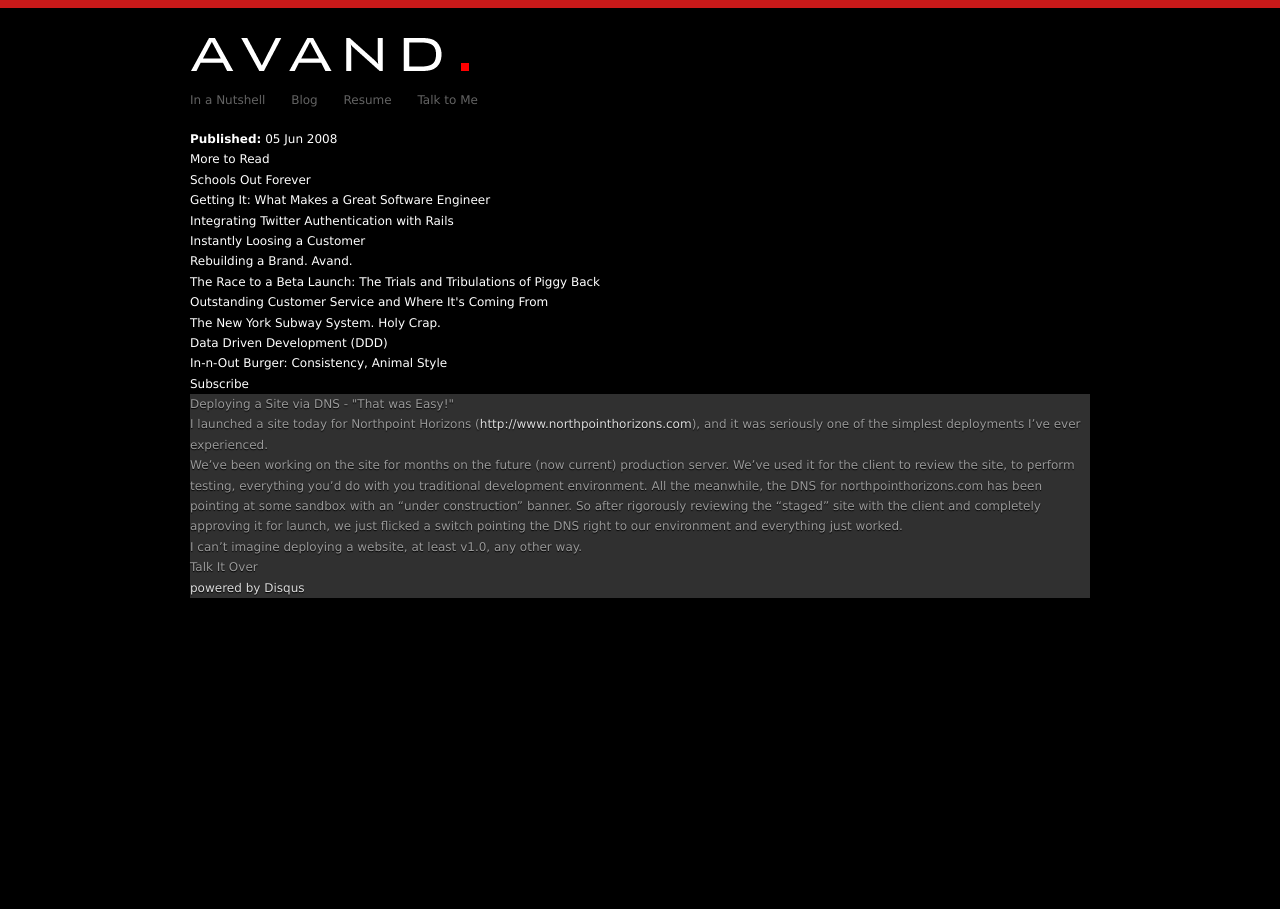
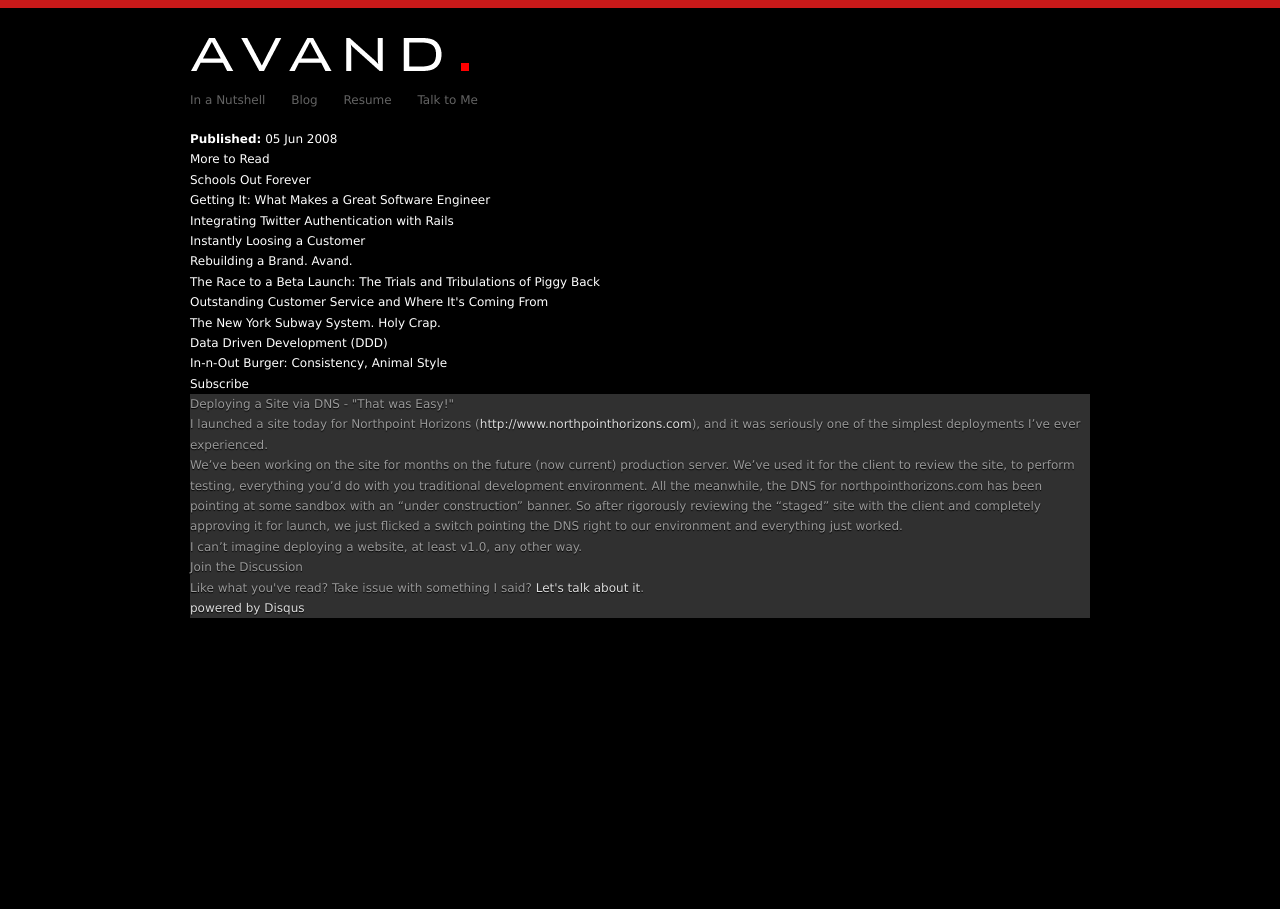
Before and after one commit to avand/avand.github.com, a Jekyll site: the page built from _posts/2008-06-05-deploying-a-site-via-dns-that-was-easy.markdown, in a window 1280 px wide. Built offline with Jekyll 4.4.1, drawn with Linux system fonts in a browser that asks for light colours; Markdown is read by kramdown in place of the engine named in the settings; comment, search, counter and statistics services are not loaded.

Commit message:
Improving look and feel of comments

```diff
--- a/_layouts/blog.html
+++ b/_layouts/blog.html
@@ -4,6 +4,8 @@
 body_id: blog
 stylesheet: blog
 ---
+<script type="text/javascript" src="/javascripts/blog.js"></script>
+
 <div id="details">
   <p><strong>Published:</strong> {{ page.date | date_to_string }}</p>
 </div>
@@ -27,8 +29,12 @@
 </div>
 
 <div id="comments" class="box">
-  <h1>Talk It Over</h1>
-  <div id="disqus_thread"></div>
+  <h1>Join the Discussion</h1>
+  <p id="start-comment">
+    Like what you've read? Take issue with something I said?
+    <a href="#">Let's talk about it</a>.
+  </p>
+  <div id="disqus_thread" style="display: none;"></div>
   <script type="text/javascript" src="http://disqus.com/forums/avand/embed.js"></script>
   <noscript>
     <a href="http://disqus.com/forums/avand/?url=ref">View the discussion thread.</a>
--- a/_layouts/in_a_nutshell.html
+++ b/_layouts/in_a_nutshell.html
@@ -5,4 +5,5 @@
 body_id: in-a-nutshell
 ---
 <script type="text/javascript" src="/javascripts/in_a_nutshell.js"></script>
+
 {{ content }}
--- /dev/null
+++ b/javascripts/blog.js
@@ -0,0 +1,8 @@
+$(document).ready(function() {
+  $('#start-comment > a').click(function () {
+    $(this).parents('#comments').find('h1, p').remove();
+    $('#disqus_thread').show();
+
+    return false;
+  })
+});
```
Also changed, not shown: stylesheets/blog.css (+4 -3 lines).
